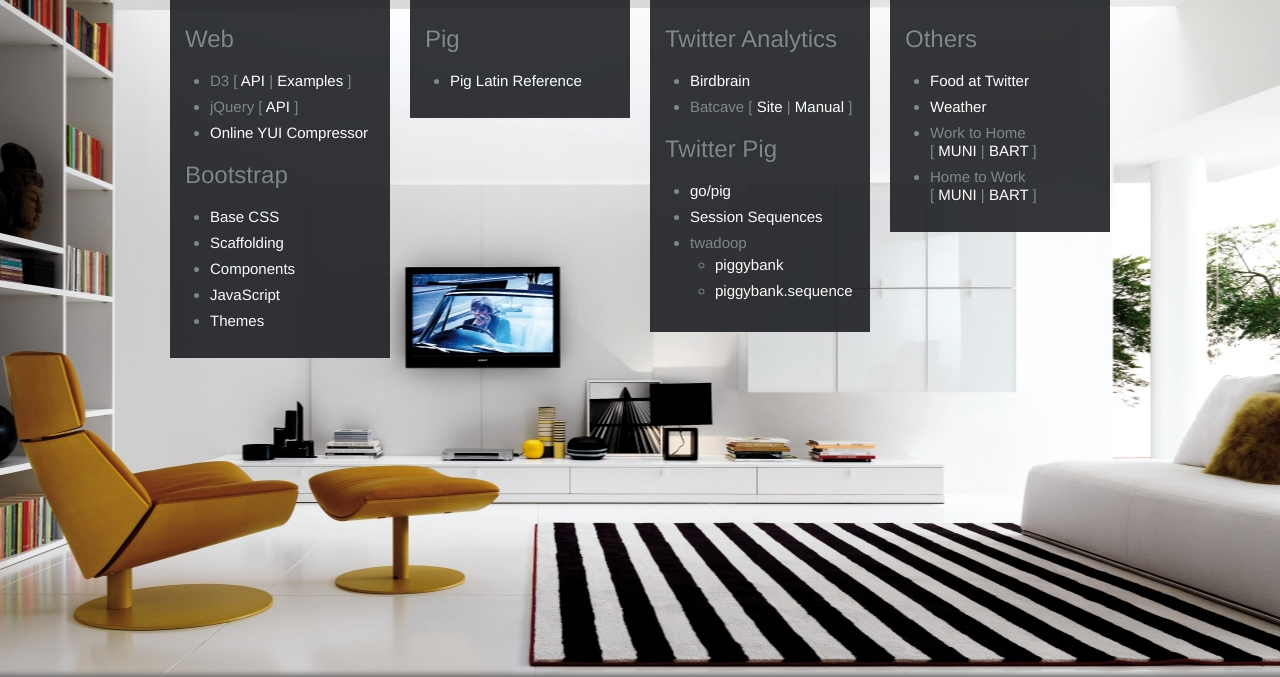
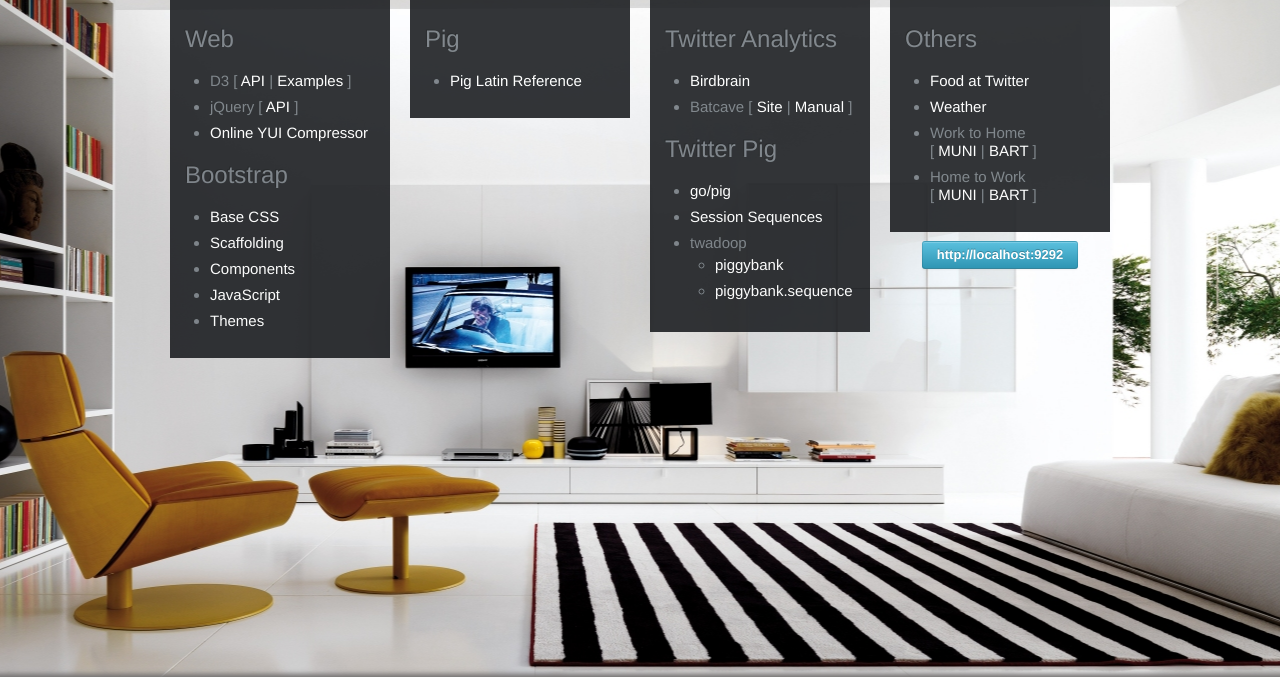
Before and after one commit to AlexxNica/homesweethome, a plain HTML site: page index.html in a window 1280 px wide. Shown: the top 677 px of the page. Drawn offline with Linux system fonts and the light colour scheme.

Commit message:
add localhost button

```diff
--- a/index.html
+++ b/index.html
@@ -150,6 +150,10 @@
             </li>
           </ul>
           </div>
+          <p></p>
+          <div align="center">
+            <button class="btn btn-info" onclick="window.location='http://localhost:9292'">http://localhost:9292</button>
+          </div>
         </div>
       </div>
     </div>
```
